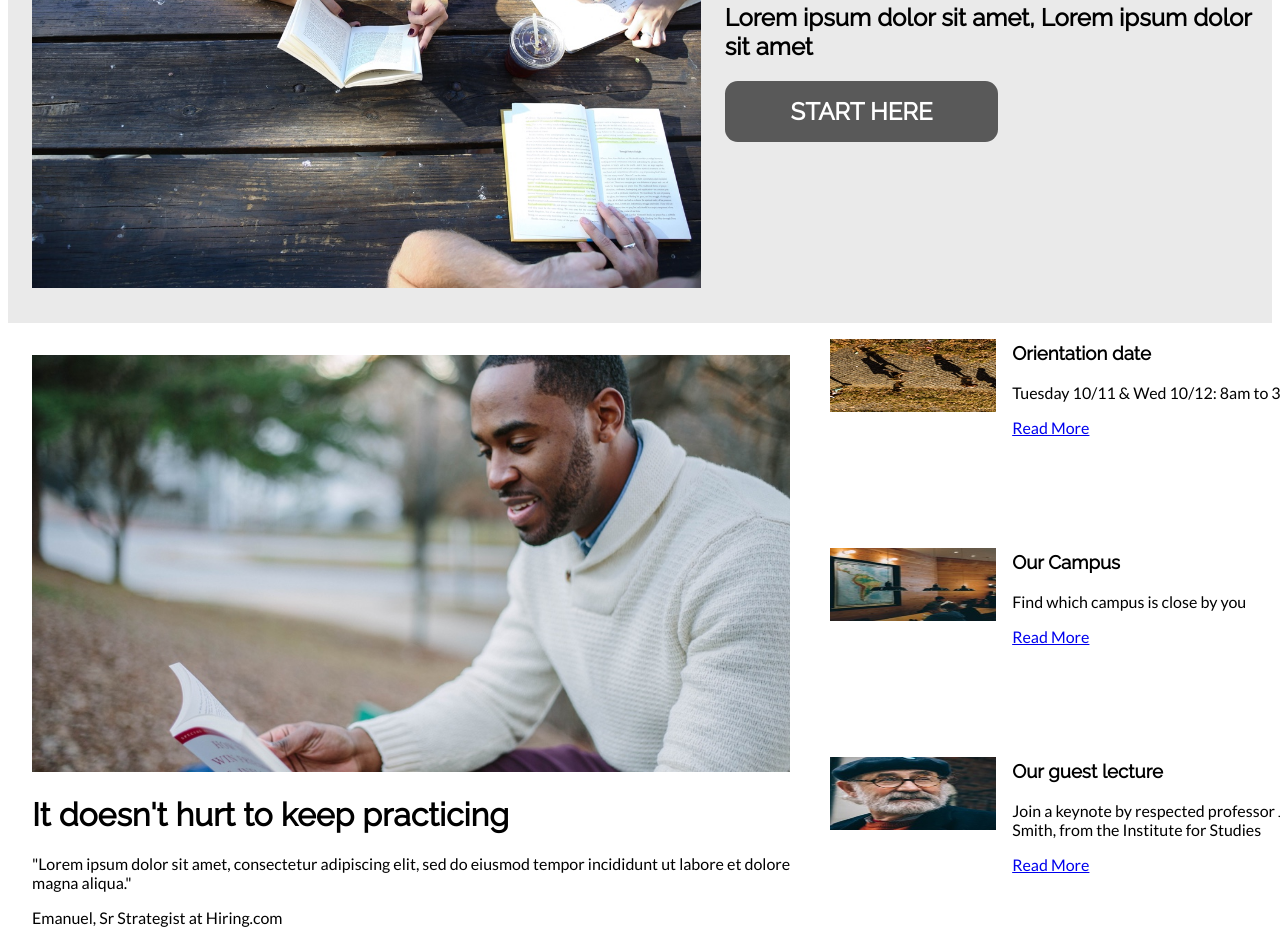
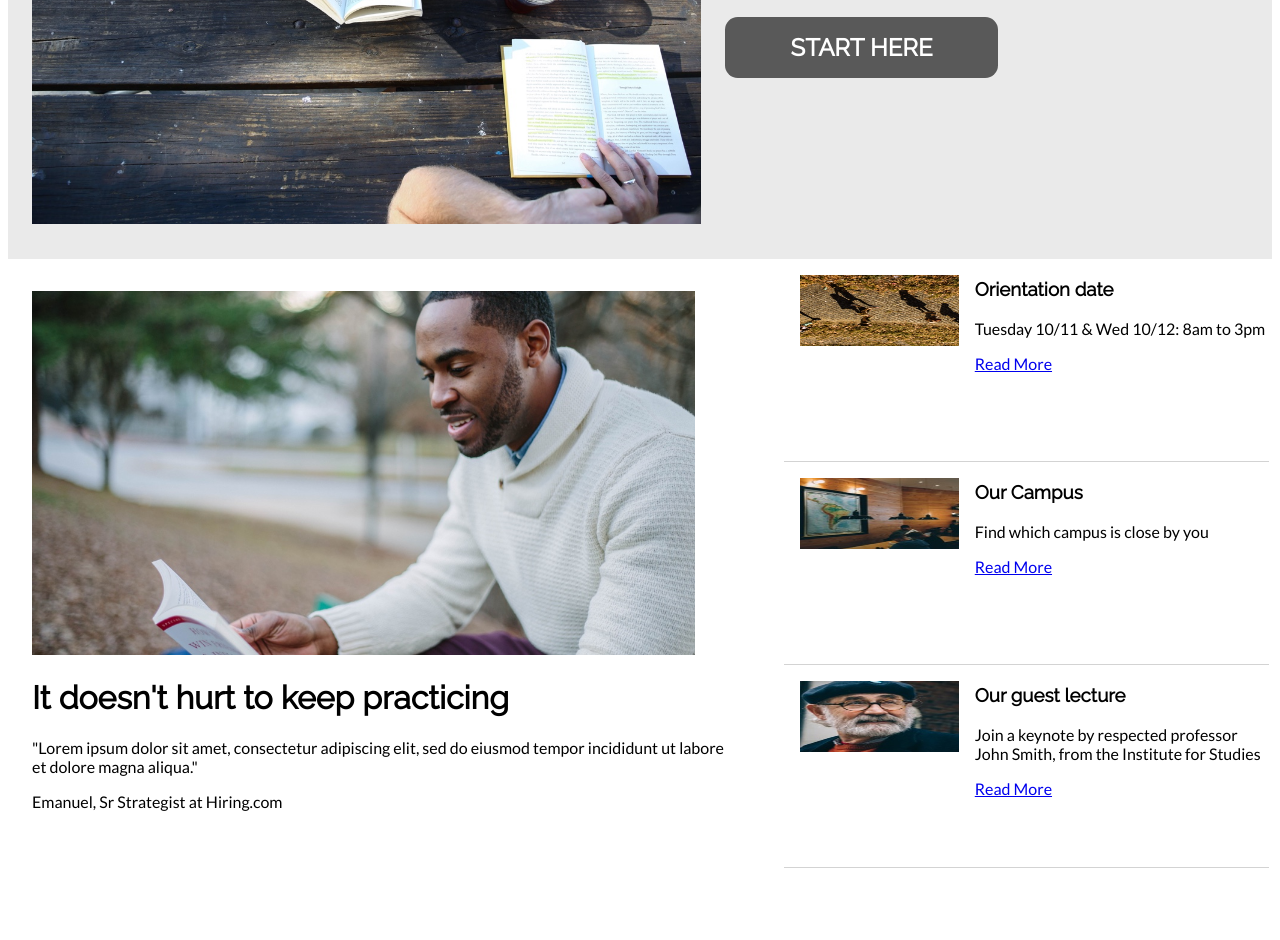
Before and after one commit to sputnicknl/colmaracademy, a plain HTML site: page index.html in a window 1280 px wide. Shown: the part 310-1250 px from the top of the page. Drawn offline with Linux system fonts and the light colour scheme.

Commit message:
minor adjustments, improved nav bar

```diff
--- a/index.html
+++ b/index.html
@@ -29,6 +29,9 @@
     <!-- END OF NAVIGATION -->
 
     <!-- TOP BANNER -->
+  <div class="site-container">
+
+
     <div class="top-container">
       <div class="image-box">
         <img src="resources/images/banner.jpg" alt="colmar-banner">
@@ -50,11 +53,11 @@
         <div class="image-box">
           <img src="resources/images/information-main.jpg" alt="information-image">
           <h1>It doesn't hurt to keep practicing</h1>
-          <p>"Lorem ipsum dolor sit amet, consectetur adipiscing elit, sed do eiusmod tempor incididunt ut labore et dolore magna aliqua."</p>
+          <p>"Lorem ipsum dolor sit amet, consectetur adipiscing elit, sed do eiusmod tempor incididunt ut labore <br> et dolore magna aliqua."</p>
           <p>Emanuel, Sr Strategist at Hiring.com</p>
         </div>
 
-        <div class="small-box" id="TOP">
+        <div class="small-box">
           <img src="resources/images/information-orientation.jpg" alt="information-orientation">
           <div class="text">
             <h3>Orientation date</h3>
@@ -201,6 +204,7 @@
 
     </div>
     <!-- END OF THESIS EXHIBIT SECTION -->
+</div>
 
     <!-- FOOTER -->
         <div class="footer">
@@ -214,7 +218,6 @@
             </ul>
           </div>
       </div>
-
     <!-- END OF FOOTER -->
 
 
--- a/resources/style.css
+++ b/resources/style.css
@@ -40,13 +40,20 @@ h3 {
 
 /* END OF TYPOGRAPHY */
 
-
+.site-container {
+  margin: 0 auto;
+}
 
 nav {
   display: flex;
   justify-content: space-between;
   align-items: center;
+  background-color: white;
   height: 64px;
+  position: fixed;
+  top: 0;
+  width: 100%;
+  border-bottom: 1px solid lightgray;
 }
 
 .logo-text {
@@ -74,6 +81,7 @@ li {
   justify-content: space-between;
   align-items: center;
   background-color: #EAEAEA;
+  width: 100%;
 }
 
 .image-box {
@@ -109,6 +117,7 @@ li {
   flex-direction: column;
   flex-wrap: wrap;
   height: 700px;
+  width: 96%;
 }
 
 .information-main .image-box {
@@ -117,7 +126,7 @@ li {
 }
 
 .information-main .image-box img {
-  width:100%;
+  width:91%;
 }
 
 
@@ -125,16 +134,17 @@ li {
   display: flex;
   justify-content: center;
   width: 40%;
+  border-bottom: 1px solid lightgray;
 }
-
-/* .small-box #TOP {
-  margin-top: 32px;
-} */
 
 .small-box img {
   margin: 16px;
+  display: block;
   width: 35%;
+  height: 35%;
+  /* width: 35%;
   height: auto;
+  max-height: 35%; */
 }
 
 .small-box .text {
@@ -157,6 +167,7 @@ li {
   justify-content: center;
   align-items: center;
   background-color: #EAEAEA;
+  width:100%;
 }
 
 .header {
@@ -201,6 +212,7 @@ li {
   /* justify-content: space-between; */
   flex-wrap: wrap;
   height: 700px;
+  width:100%;
 }
 
 
@@ -213,26 +225,6 @@ li {
   width:100%;
 }
 
-
-.small-box {
-  display: flex;
-  justify-content: center;
-  width: 40%;
-}
-
-.small-box #TOP {
-  margin-top: 32px;
-}
-
-.small-box img {
-  margin: 16px;
-  width: 35%;
-  height: 35%;
-}
-
-.small-box .text {
-  width: 65%;
-}
 
 /* END OF THESIS SECTION */
 
```
Also changed, not shown: 2 other files.
